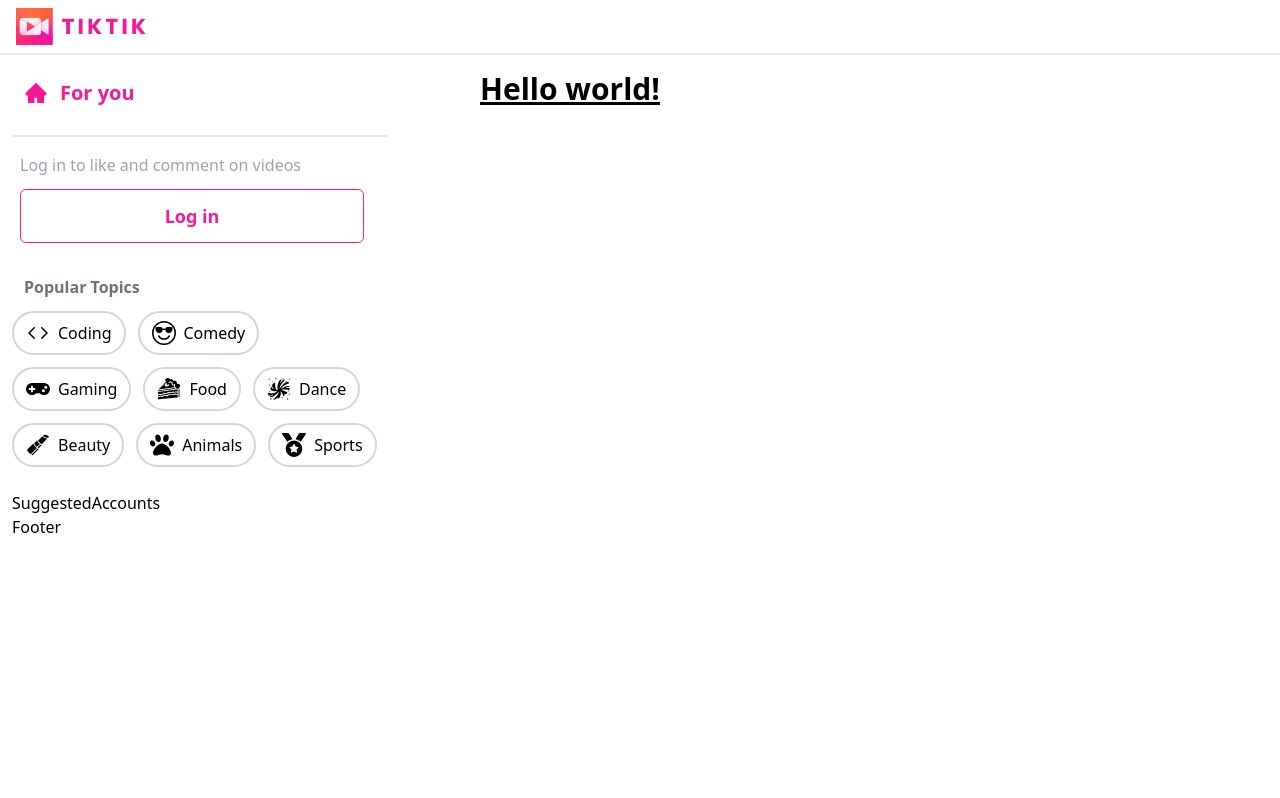
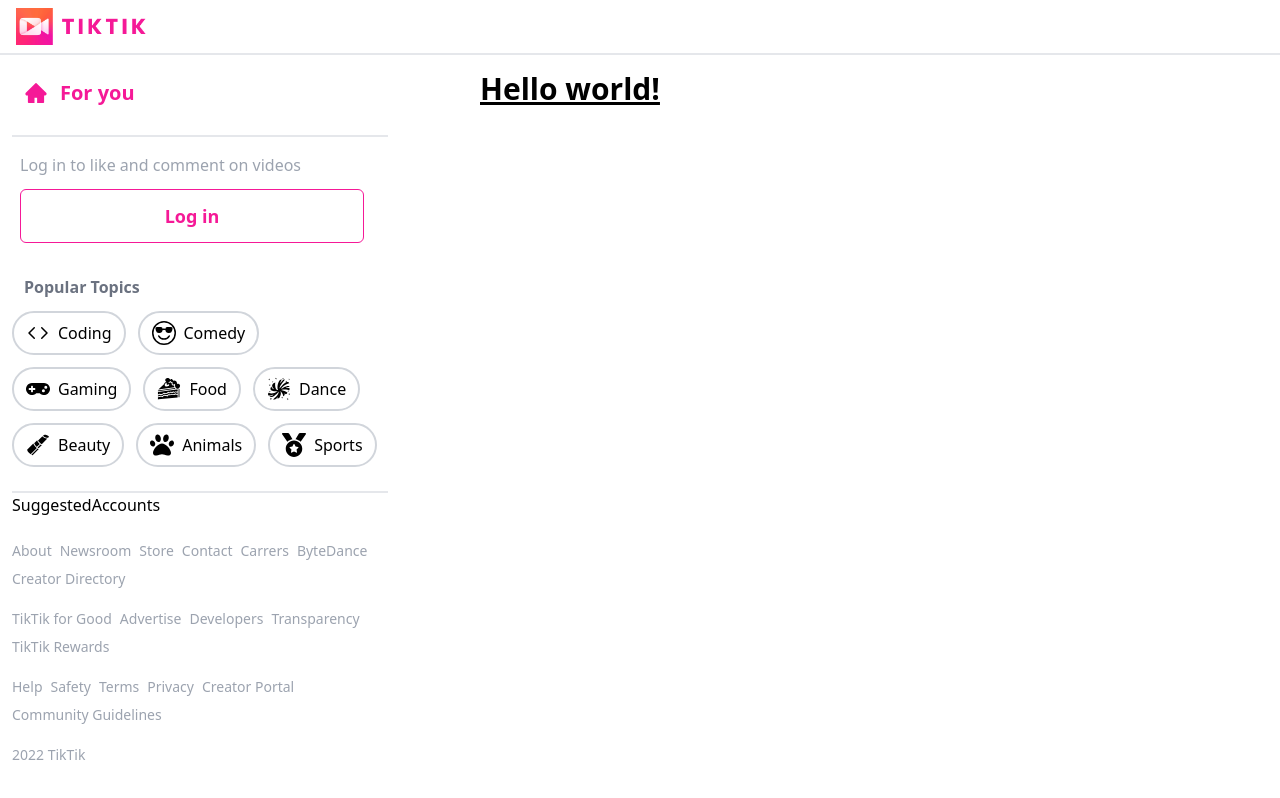
Before and after one commit to HappyFeed/tiktak_app, a Next.js app: page / in a window 1280 px wide. Built offline with nearby package versions, Linux system fonts and the light colour scheme.

Commit message:
footer bar done

```diff
--- a/components/Discover.tsx
+++ b/components/Discover.tsx
@@ -12,7 +12,7 @@ const Discover = () => {
     const topicStyle = "xl:border-2 hover:bg-primary xl:border-gray-300 px-3 py-2 rounded xl:rounded-full flex items-center gap-2 justify-center cursor-pointer text-black"
 
   return (
-    <div className='xl:border.b.2 xl:border-gray-200 pb-6'>
+    <div className='xl:border-b-2 xl:border-gray-200 pb-6'>
         <p className='text-gray-500 font-semibold m-3 mt-4 hidden xl:block'>
             Popular Topics
         </p>
--- a/components/Footer.tsx
+++ b/components/Footer.tsx
@@ -1,8 +1,25 @@
 import React from 'react'
+
+import { footerList1, footerList2, footerList3 } from '../utils/constants'
+
+const List = ({items, mt}: { items: string[], mt:boolean}) => (
+  <div className={`flex flex-wrap gap-2 ${mt && 'mt-5'}`}>
+    {items.map((item) => (
+      <p key={item} className='text-gray-400 text-sm hover:underline cursor-pointer'>
+        {item}
+      </p>
+    ))}
+  </div>
+)
 
 const Footer = () => {
   return (
-    <div>Footer</div>
+    <div className='mt-6 hidden xl:block'>
+      <List items={footerList1} mt={false}/>
+      <List items={footerList2} mt/>
+      <List items={footerList3} mt/>
+      <p className='text-gray-400 text-sm mt-5'>2022 TikTik</p>
+    </div>
   )
 }
 
```
